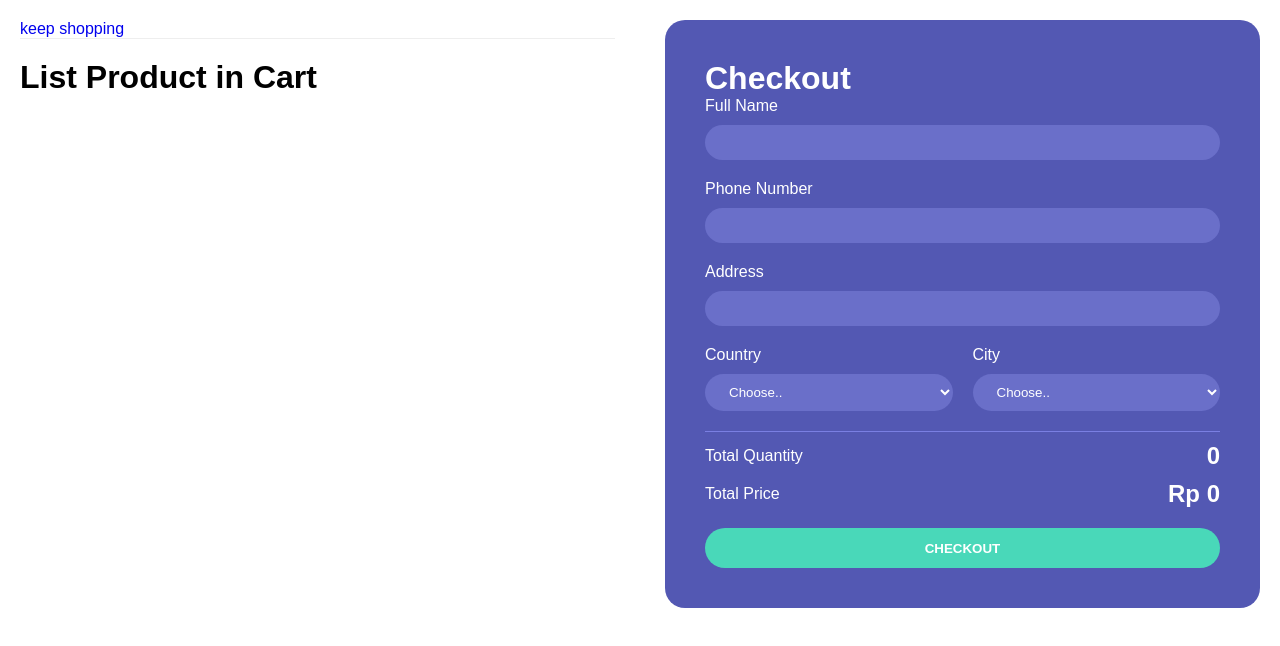
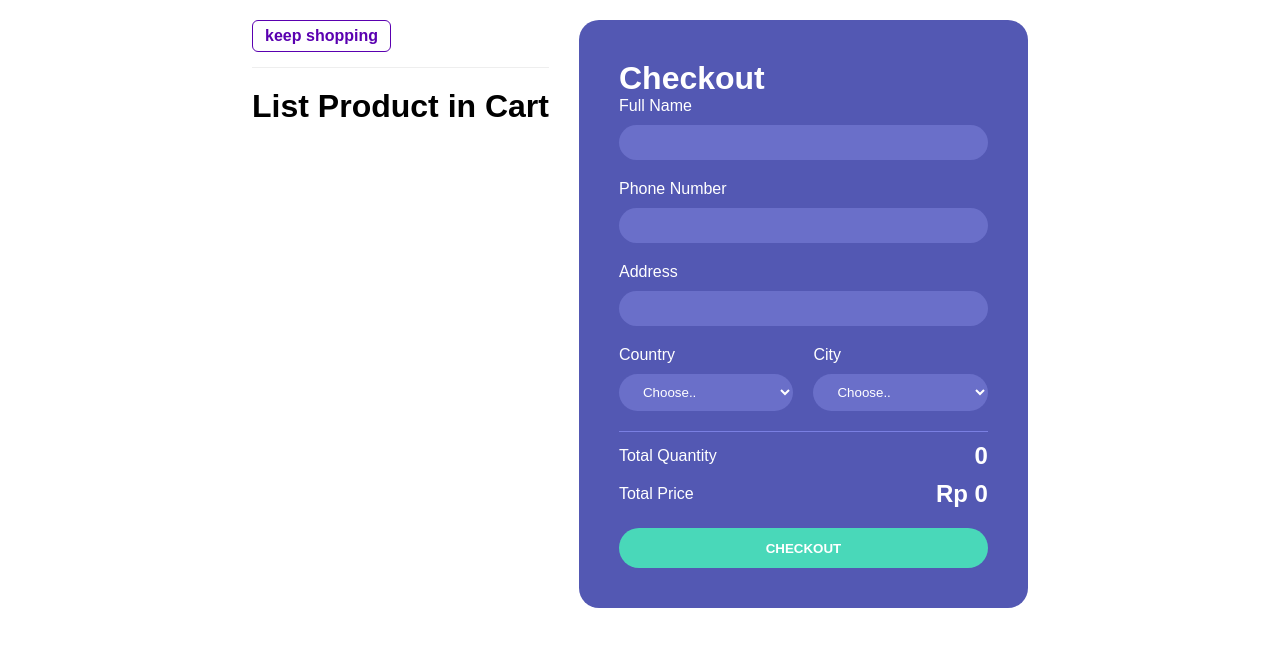
Before and after one commit to VolzTwo/Fashiontime, a plain HTML site: page checkout.html in a window 1280 px wide. Drawn offline with Linux system fonts and the light colour scheme.

Commit message:
Update style.css

```diff
--- a/style.css
+++ b/style.css
@@ -518,3 +518,40 @@ header.sticky{
     right: 0;
   }
 }
+.checkoutLayout {
+    display: flex;
+    flex-wrap: wrap;
+    justify-content: center;
+    align-items: flex-start;
+    gap: 30px;
+    padding: 20px;
+    box-sizing: border-box;
+}
+
+/* Tengahin form checkout di mobile */
+@media screen and (max-width: 768px) {
+    .right {
+        width: 100%;
+        max-width: 500px;
+        margin: 0 auto;
+    }
+}
+
+/* Biar "keep shopping" lebih bagus */
+.returnCart > a {
+    display: inline-block;
+    margin-bottom: 15px;
+    color: #5a00b0;
+    font-weight: bold;
+    text-decoration: none;
+    font-size: 16px;
+    border: 1px solid #5a00b0;
+    padding: 6px 12px;
+    border-radius: 6px;
+    transition: all 0.3s ease;
+}
+
+.returnCart > a:hover {
+    background-color: #5a00b0;
+    color: white;
+}
```
